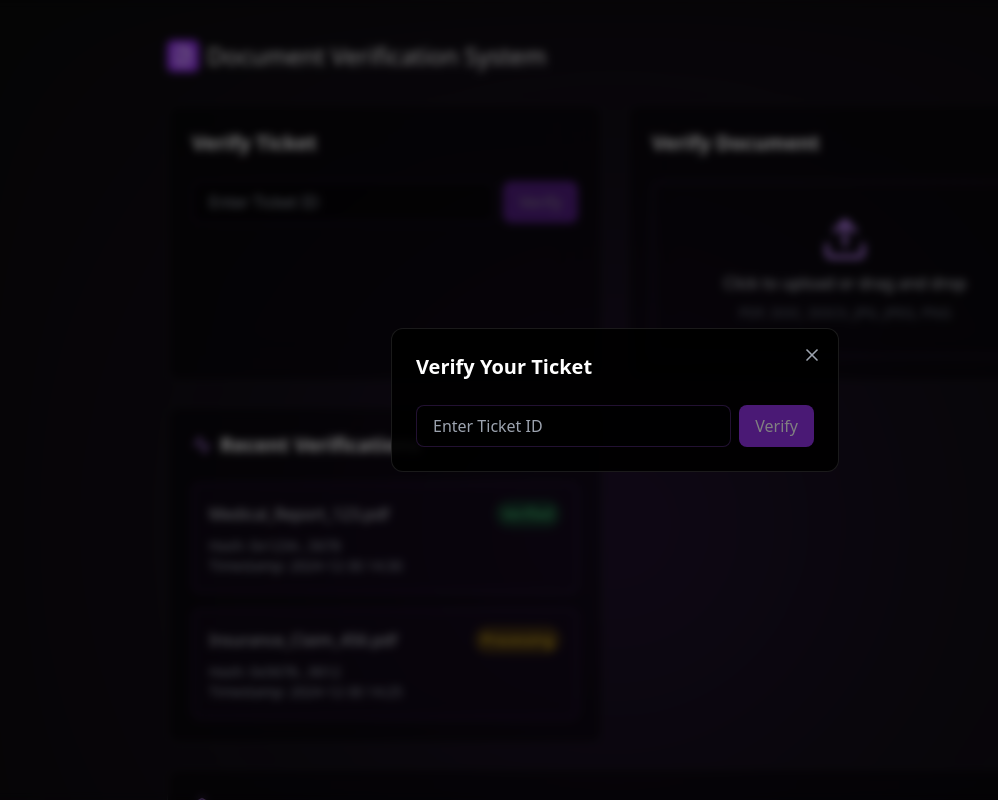
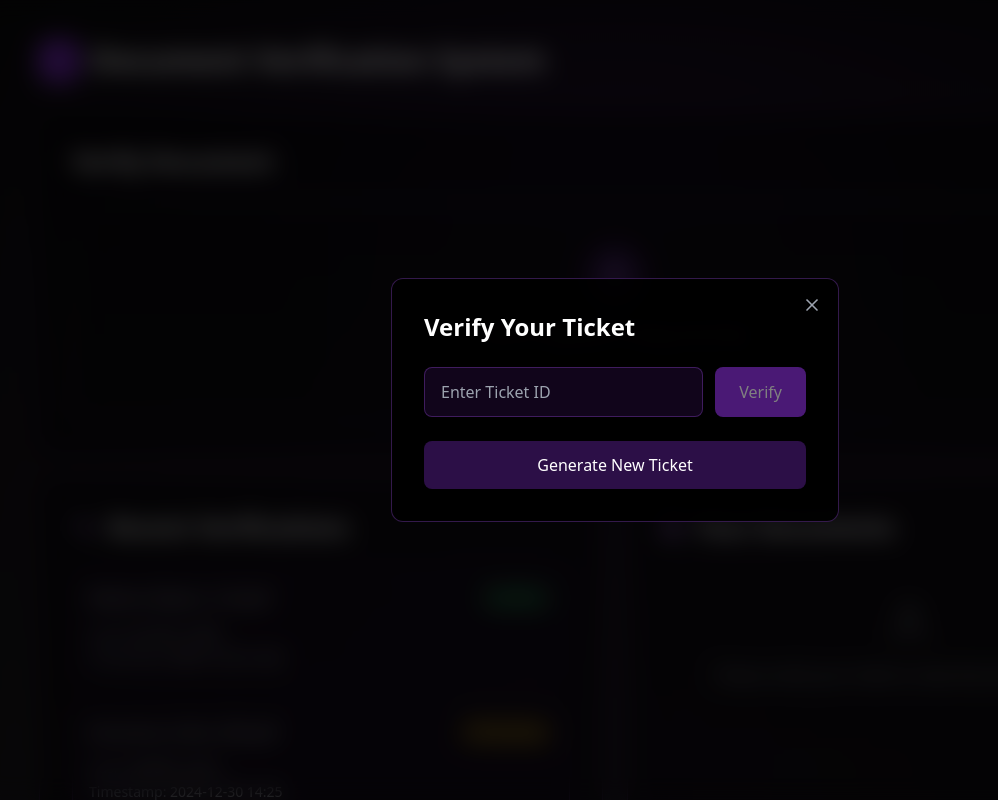
Before and after one commit to Gonna-AI/Frontend, a React (Vite) app: page /smart-contracts in a window 1280 px wide. Shown: the top 800 px of the page, without its empty margins (25-1023 px from the left). Built offline with nearby package versions, Linux system fonts and the light colour scheme; no server answers.

Commit message:
ticket verifcation system for smart contracts page

```diff
--- a/src/pages/SmartContracts.tsx
+++ b/src/pages/SmartContracts.tsx
@@ -1,6 +1,6 @@
 import React, { useState, useEffect } from 'react';
-import { FileCheck, Upload, CheckCircle, XCircle, Activity, Shield, GalleryVerticalEnd, X } from 'lucide-react';
-import axios from 'axios';
+import { FileCheck, Upload, CheckCircle, XCircle, Activity, User, Clock, FileText, X } from 'lucide-react';
+import { ticketApi } from '../config/api';
 
 const DocumentVerification = () => {
   const [selectedFile, setSelectedFile] = useState(null);
@@ -9,6 +9,7 @@ const DocumentVerification = () => {
   const [ticketId, setTicketId] = useState('');
   const [userInfo, setUserInfo] = useState(null);
   const [showTicketModal, setShowTicketModal] = useState(true);
+  const [showUserDetails, setShowUserDetails] = useState(false);
 
   // Placeholder recent verifications
   const recentVerifications = [
@@ -37,7 +38,6 @@ const DocumentVerification = () => {
 
     setIsLoading(true);
     try {
-      // Simulate verification process
       await new Promise(resolve => setTimeout(resolve, 2000));
 
       setVerificationStatus({
@@ -61,11 +61,7 @@ const DocumentVerification = () => {
 
     setIsLoading(true);
     try {
-      const response = await axios.get(`http://localhost:5000/api/chat/history/${ticketId}`, {
-        headers: {
-          'X-Ticket-ID': ticketId
-        }
-      });
+      const response = await ticketApi.getDetails(ticketId);
 
       if (response.data) {
         setUserInfo({
@@ -73,9 +69,14 @@ const DocumentVerification = () => {
           email: response.data.email || 'N/A',
           phone: response.data.phone || 'N/A',
           ticketStatus: 'Active',
-          createdAt: response.data.timestamp
+          ticketId: ticketId,
+          createdAt: response.data.timestamp,
+          totalDocuments: 15,
+          verifiedDocuments: 12,
+          pendingDocuments: 3,
+          lastActivity: '2024-12-30 15:45'
         });
-        setShowTicketModal(false); // Close modal on success
+        setShowTicketModal(false);
       }
     } catch (error) {
       console.error('Ticket verification failed:', error);
@@ -85,124 +86,147 @@ const DocumentVerification = () => {
     }
   };
 
+  const redirectToChatInterface = () => {
+    window.location.href = '/chat';
+  };
+
   return (
-    <div className="min-h-screen flex flex-col items-center justify-center p-6 md:p-10 relative bg-[#0a0a0a]">
+    <div className="min-h-screen flex flex-col items-center justify-center p-6 md:p-10 relative bg-gradient-to-b from-[#0a0a0a] to-[#1a1a1a]">
+      {/* Enhanced gradient background */}
+      <div
+        className="absolute inset-0 opacity-40"
+        style={{
+          background: 'radial-gradient(circle at top, rgba(147,51,234,0.3) 0%, rgba(147,51,234,0.1) 40%, transparent 100%), radial-gradient(circle at bottom, rgba(88,28,135,0.2) 0%, transparent 100%)',
+          filter: 'blur(60px)',
+        }}
+      />
+
+      {/* User Details Popup */}
+      {showUserDetails && userInfo && (
+        <div className="absolute top-24 right-6 w-80 bg-black/90 border border-purple-500/30 rounded-xl shadow-xl z-50">
+          <div className="p-6 space-y-4">
+            <div className="flex justify-between items-center">
+              <h3 className="text-lg font-semibold text-white">User Details</h3>
+              <button onClick={() => setShowUserDetails(false)} className="text-gray-400 hover:text-white">
+                <X className="w-5 h-5" />
+              </button>
+            </div>
+            <div className="space-y-3">
+              <div className="space-y-1">
+                <p className="text-gray-400 text-sm">Contact Information</p>
+                <p className="text-white">{userInfo.name}</p>
+                <p className="text-gray-300 text-sm">{userInfo.email}</p>
+                <p className="text-gray-300 text-sm">{userInfo.phone}</p>
+              </div>
+              <div className="space-y-1">
+                <p className="text-gray-400 text-sm">Account Status</p>
+                <p className="text-green-400 font-medium">{userInfo.ticketStatus}</p>
+                <p className="text-gray-300 text-sm">Created: {new Date(userInfo.createdAt).toLocaleDateString()}</p>
+              </div>
+              <div className="space-y-1">
+                <p className="text-gray-400 text-sm">Document Statistics</p>
+                <div className="grid grid-cols-2 gap-2 text-sm">
+                  <div className="bg-purple-500/10 rounded-lg p-2">
+                    <p className="text-gray-400">Total</p>
+                    <p className="text-white font-medium">{userInfo.totalDocuments}</p>
+                  </div>
+                  <div className="bg-purple-500/10 rounded-lg p-2">
+                    <p className="text-gray-400">Verified</p>
+                    <p className="text-green-400 font-medium">{userInfo.verifiedDocuments}</p>
+                  </div>
+                </div>
+              </div>
+              <div className="space-y-1">
+                <p className="text-gray-400 text-sm">Last Activity</p>
+                <p className="text-gray-300 text-sm">{userInfo.lastActivity}</p>
+              </div>
+              <div className="space-y-1">
+                <p className="text-gray-400 text-sm">Ticket ID</p>
+                <p className="text-white font-mono">{userInfo.ticketId}</p>
+              </div>
+            </div>
+          </div>
+        </div>
+      )}
+
       {/* Ticket Verification Modal */}
       {showTicketModal && (
-        <div className="fixed inset-0 bg-black/50 backdrop-blur-sm z-50 flex items-center justify-center">
-          <div className="bg-black/90 border border-white/10 rounded-xl w-full max-w-md p-6 relative">
+        <div className="fixed inset-0 bg-black/70 backdrop-blur-md z-50 flex items-center justify-center">
+          <div className="bg-black/90 border border-purple-500/30 rounded-xl w-full max-w-md p-8 relative">
             <button
-              onClick={() => userInfo && setShowTicketModal(false)}
-              className="absolute top-4 right-4 text-gray-400 hover:text-white"
+              onClick={() => setShowTicketModal(false)}
+              className="absolute top-4 right-4 text-gray-400 hover:text-white transition-colors"
             >
               <X className="w-5 h-5" />
             </button>
 
-            <h2 className="text-xl font-semibold text-white mb-6">Verify Your Ticket</h2>
+            <h2 className="text-2xl font-semibold text-white mb-6">Verify Your Ticket</h2>
 
-            <div className="space-y-4">
-              <div className="flex gap-2">
+            <div className="space-y-6">
+              <div className="flex gap-3">
                 <input
                   type="text"
                   value={ticketId}
                   onChange={(e) => setTicketId(e.target.value)}
                   placeholder="Enter Ticket ID"
-                  className="flex-1 px-4 py-2 bg-black/40 border border-purple-500/20 rounded-lg text-white"
+                  className="flex-1 px-4 py-3 bg-purple-900/20 border border-purple-500/30 rounded-lg text-white placeholder:text-gray-400 focus:outline-none focus:border-purple-500"
                 />
                 <button
                   onClick={handleTicketVerification}
                   disabled={isLoading || !ticketId}
-                  className="px-4 py-2 bg-purple-600 text-white rounded-lg font-medium hover:bg-purple-700 transition-colors disabled:opacity-50"
+                  className="px-6 py-3 bg-purple-600 text-white rounded-lg font-medium hover:bg-purple-700 transition-colors disabled:opacity-50 disabled:cursor-not-allowed"
                 >
                   Verify
                 </button>
               </div>
 
-              {userInfo && (
-                <div className="p-4 rounded-lg bg-purple-500/5 border border-purple-500/20">
-                  <h3 className="text-lg font-semibold text-white mb-2">User Information</h3>
-                  <div className="space-y-2 text-gray-300">
-                    <p>Name: {userInfo.name}</p>
-                    <p>Email: {userInfo.email}</p>
-                    <p>Status: <span className="text-green-400">{userInfo.ticketStatus}</span></p>
-                    <p>Created: {new Date(userInfo.createdAt).toLocaleString()}</p>
-                  </div>
               <button
-                    onClick={() => setShowTicketModal(false)}
-                    className="mt-4 w-full py-2 bg-purple-600 text-white rounded-lg font-medium hover:bg-purple-700 transition-colors"
+                onClick={redirectToChatInterface}
+                className="w-full px-6 py-3 bg-purple-600/30 text-white rounded-lg font-medium hover:bg-purple-600/50 transition-colors"
               >
-                    Continue to Document Verification
+                Generate New Ticket
               </button>
-                </div>
-              )}
             </div>
           </div>
         </div>
       )}
 
-      {/* Purple gradient background */}
-      <div
-        className="absolute inset-0 opacity-30"
-        style={{
-          background: 'radial-gradient(circle at center, rgba(147,51,234,0.5) 0%, rgba(147,51,234,0.2) 40%, transparent 100%)',
-          filter: 'blur(40px)',
-        }}
-      />
-
-      <div className="w-full max-w-4xl relative z-10">
+      <div className="w-full max-w-6xl relative z-10">
         {/* Header */}
-        <div className="flex items-center gap-2 self-center font-medium text-white mb-8">
-          <div className="flex h-8 w-8 items-center justify-center rounded-md bg-purple-600">
-            <FileCheck className="h-5 w-5" />
+        <div className="flex items-center justify-between mb-8">
+          <div className="flex items-center gap-3">
+            <div className="flex h-10 w-10 items-center justify-center rounded-xl bg-purple-600 shadow-lg shadow-purple-500/20">
+              <FileCheck className="h-6 w-6" />
             </div>
-          <span className="text-2xl">Document Verification System</span>
+            <span className="text-3xl font-semibold text-white">Document Verification System</span>
           </div>
 
-        <div className="grid gap-6 md:grid-cols-2">
-          {/* Ticket Verification Section */}
-          <div className="bg-black/40 backdrop-blur-xl border border-white/10 rounded-xl overflow-hidden">
-            <div className="p-6">
-              <h2 className="text-xl font-semibold text-white mb-6">Verify Ticket</h2>
-
-              <div className="space-y-4">
-                <div className="flex gap-2">
-                  <input
-                    type="text"
-                    value={ticketId}
-                    onChange={(e) => setTicketId(e.target.value)}
-                    placeholder="Enter Ticket ID"
-                    className="flex-1 px-4 py-2 bg-black/40 border border-purple-500/20 rounded-lg text-white"
-                  />
+          {/* User Info Button */}
+          {userInfo && (
             <button
-                    onClick={handleTicketVerification}
-                    disabled={isLoading || !ticketId}
-                    className="px-4 py-2 bg-purple-600 text-white rounded-lg font-medium hover:bg-purple-700 transition-colors disabled:opacity-50"
+              onClick={() => setShowUserDetails(!showUserDetails)}
+              className="flex items-center gap-4 bg-purple-900/20 border border-purple-500/30 rounded-xl p-4 hover:bg-purple-900/30 transition-colors"
             >
-                    Verify
+              <div className="flex h-10 w-10 items-center justify-center rounded-full bg-purple-600">
+                <User className="h-5 w-5" />
+              </div>
+              <div className="text-left">
+                <h3 className="text-white font-medium">{userInfo.name}</h3>
+                <p className="text-gray-400 text-sm">
+                  Ticket: {userInfo.ticketId} • {userInfo.verifiedDocuments} verified
+                </p>
+              </div>
             </button>
+          )}
         </div>
 
-                {userInfo && (
-                  <div className="p-4 rounded-lg bg-purple-500/5 border border-purple-500/20">
-                    <h3 className="text-lg font-semibold text-white mb-2">User Information</h3>
-                    <div className="space-y-2 text-gray-300">
-                      <p>Name: {userInfo.name}</p>
-                      <p>Email: {userInfo.email}</p>
-                      <p>Status: <span className="text-green-400">{userInfo.ticketStatus}</span></p>
-                      <p>Created: {new Date(userInfo.createdAt).toLocaleString()}</p>
-                    </div>
-                  </div>
-                )}
-              </div>
-            </div>
-          </div>
+        <div className="grid gap-6">
+          {/* Upload Section */}
+          <div className="bg-black/40 backdrop-blur-xl border border-purple-500/20 rounded-xl overflow-hidden shadow-xl">
+            <div className="p-8">
+              <h2 className="text-2xl font-semibold text-white mb-6">Verify Document</h2>
 
-          {/* Upload Section */}
-          <div className="bg-black/40 backdrop-blur-xl border border-white/10 rounded-xl overflow-hidden">
-            <div className="p-6">
-              <h2 className="text-xl font-semibold text-white mb-6">Verify Document</h2>
-
-              <div className="border-2 border-dashed border-purple-500/20 rounded-lg p-8 text-center">
+              <div className="border-2 border-dashed border-purple-500/30 rounded-xl p-10 text-center transition-colors hover:border-purple-500/50">
                 <input
                   type="file"
                   onChange={handleFileSelect}
@@ -211,27 +235,29 @@ const DocumentVerification = () => {
                   accept=".pdf,.doc,.docx,.jpg,.jpeg,.png"
                 />
                 <label htmlFor="fileInput" className="cursor-pointer">
-                  <div className="flex flex-col items-center space-y-2">
-                    <Upload className="h-12 w-12 text-purple-400" />
-                    <span className="text-gray-300">
+                  <div className="flex flex-col items-center space-y-3">
+                    <div className="p-4 bg-purple-600/20 rounded-full">
+                      <Upload className="h-8 w-8 text-purple-400" />
+                    </div>
+                    <span className="text-lg text-gray-300">
                       Click to upload or drag and drop
                     </span>
                     <span className="text-sm text-gray-500">
-                      PDF, DOC, DOCX, JPG, JPEG, PNG
+                      Support for PDF, DOC, DOCX, JPG, JPEG, PNG
                     </span>
                   </div>
                 </label>
               </div>
 
               {selectedFile && (
-                <div className="mt-4">
+                <div className="mt-6">
                   <p className="text-gray-400">
-                    Selected file: {selectedFile.name}
+                    Selected file: <span className="text-white">{selectedFile.name}</span>
                   </p>
                   <button
                     onClick={handleVerification}
                     disabled={isLoading}
-                    className="mt-4 w-full py-2 bg-purple-600 text-white rounded-lg font-medium hover:bg-purple-700 transition-colors"
+                    className="mt-4 w-full py-3 bg-purple-600 text-white rounded-lg font-medium hover:bg-purple-700 transition-colors disabled:opacity-50"
                   >
                     {isLoading ? 'Processing...' : 'Verify Document'}
                   </button>
@@ -239,27 +265,27 @@ const DocumentVerification = () => {
               )}
 
               {verificationStatus && (
-                <div className={`mt-4 p-4 rounded-lg backdrop-blur-sm ${
+                <div className={`mt-6 p-6 rounded-xl backdrop-blur-sm ${
                   verificationStatus.success
                     ? 'bg-green-500/10 border border-green-500/30'
                     : 'bg-red-500/10 border border-red-500/30'
                 }`}>
                   {verificationStatus.success ? (
-                    <div className="flex flex-col gap-2">
+                    <div className="flex flex-col gap-3">
                       <div className="flex items-center gap-2 text-green-400">
                         <CheckCircle className="w-5 h-5" />
-                        <span>Verification Successful</span>
+                        <span className="font-medium">Verification Successful</span>
                       </div>
-                      <div className="text-sm text-gray-400">
-                        <p>Document Hash: {verificationStatus.documentHash}</p>
-                        <p>Transaction: {verificationStatus.transactionHash}</p>
-                        <p>Timestamp: {new Date(verificationStatus.timestamp).toLocaleString()}</p>
+                      <div className="space-y-2 text-sm text-gray-400">
+                        <p>Document Hash: <span className="text-gray-300">{verificationStatus.documentHash}</span></p>
+                        <p>Transaction: <span className="text-gray-300">{verificationStatus.transactionHash}</span></p>
+                        <p>Timestamp: <span className="text-gray-300">{new Date(verificationStatus.timestamp).toLocaleString()}</span></p>
                       </div>
                     </div>
                   ) : (
                     <div className="flex items-center gap-2 text-red-400">
                       <XCircle className="w-5 h-5" />
-                      <span>{verificationStatus.error}</span>
+                      <span className="font-medium">{verificationStatus.error}</span>
                     </div>
                   )}
                 </div>
@@ -267,23 +293,24 @@ const DocumentVerification = () => {
             </div>
           </div>
 
+          <div className="grid gap-6 md:grid-cols-2">
             {/* Recent Verifications */}
-          <div className="bg-black/40 backdrop-blur-xl border border-white/10 rounded-xl overflow-hidden">
-            <div className="p-6">
-              <div className="flex items-center gap-2 mb-6">
-                <Activity className="w-5 h-5 text-purple-400" />
-                <h2 className="text-xl font-semibold text-white">Recent Verifications</h2>
+            <div className="bg-black/40 backdrop-blur-xl border border-purple-500/20 rounded-xl overflow-hidden shadow-xl">
+              <div className="p-8">
+                <div className="flex items-center gap-3 mb-6">
+                  <Activity className="w-6 h-6 text-purple-400" />
+                  <h2 className="text-2xl font-semibold text-white">Recent Verifications</h2>
                 </div>
 
                 <div className="space-y-4">
                   {recentVerifications.map((verification, index) => (
                     <div
                       key={index}
-                    className="p-4 rounded-lg bg-purple-500/5 border border-purple-500/20 backdrop-blur-sm"
+                      className="p-4 rounded-xl bg-purple-500/5 border border-purple-500/20 backdrop-blur-sm hover:border-purple-500/30 transition-colors"
                     >
-                    <div className="flex items-center justify-between mb-2">
-                      <span className="text-gray-300">{verification.documentName}</span>
-                      <span className={`px-2 py-1 rounded-full text-sm ${
+                      <div className="flex items-center justify-between mb-3">
+                        <span className="text-gray-300 font-medium">{verification.documentName}</span>
+                        <span className={`px-3 py-1 rounded-full text-sm font-medium ${
                           verification.status === 'Verified'
                             ? 'bg-green-500/20 text-green-400'
                             : 'bg-yellow-500/20 text-yellow-400'
@@ -291,43 +318,60 @@ const DocumentVerification = () => {
                           {verification.status}
                         </span>
                       </div>
-                    <div className="text-sm text-gray-400">
-                      <p>Hash: {verification.hash}</p>
-                      <p>Timestamp: {verification.timestamp}</p>
+                      <div className="text-sm space-y-1 text-gray-400">
+                        <p>Hash: <span className="text-gray-300">{verification.hash}</span></p>
+                        <p>Timestamp: <span className="text-gray-300">{verification.timestamp}</span></p>
                       </div>
                     </div>
                   ))}
                 </div>
               </div>
             </div>
+
+            {/* User Statistics */}
+            <div className="bg-black/40 backdrop-blur-xl border border-purple-500/20 rounded-xl overflow-hidden shadow-xl">
+              <div className="p-8">
+                <div className="flex items-center gap-3 mb-6">
+                  <FileText className="w-6 h-6 text-purple-400" />
+                  <h2 className="text-2xl font-semibold text-white">Your Documents</h2>
                 </div>
 
-        {/* System Status */}
-        <div className="mt-6 bg-black/40 backdrop-blur-xl border border-white/10 rounded-xl overflow-hidden">
-          <div className="p-6">
-            <div className="flex items-center gap-2 mb-6">
-              <Shield className="w-5 h-5 text-purple-400" />
-              <h2 className="text-xl font-semibold text-white">System Status</h2>
+                {userInfo ? (
+                  <div className="grid gap-4">
+                    <div className="p-6 rounded-xl bg-purple-500/5 border border-purple-500/20 backdrop-blur-sm">
+                      <p className="text-gray-400 mb-2">Total Documents</p>
+                      <p className="text-3xl font-semibold text-white">{userInfo.totalDocuments}</p>
                     </div>
-
-            <div className="grid gap-4 md:grid-cols-3">
-              <div className="p-4 rounded-lg bg-purple-500/5 border border-purple-500/20 backdrop-blur-sm">
-                <p className="text-gray-400 mb-2">Documents Verified</p>
-                <p className="text-2xl font-semibold text-white">1,234</p>
+                    <div className="grid grid-cols-2 gap-4">
+                      <div className="p-6 rounded-xl bg-purple-500/5 border border-purple-500/20 backdrop-blur-sm">
+                        <p className="text-gray-400 mb-2">Verified</p>
+                        <p className="text-3xl font-semibold text-green-400">{userInfo.verifiedDocuments}</p>
                       </div>
-              <div className="p-4 rounded-lg bg-purple-500/5 border border-purple-500/20 backdrop-blur-sm">
-                <p className="text-gray-400 mb-2">Average Time</p>
-                <p className="text-2xl font-semibold text-white">2.5s</p>
+                      <div className="p-6 rounded-xl bg-purple-500/5 border border-purple-500/20 backdrop-blur-sm">
+                        <p className="text-gray-400 mb-2">Pending</p>
+                        <p className="text-3xl font-semibold text-yellow-400">{userInfo.pendingDocuments}</p>
                       </div>
-              <div className="p-4 rounded-lg bg-purple-500/5 border border-purple-500/20 backdrop-blur-sm">
-                <p className="text-gray-400 mb-2">System Status</p>
-                <p className="text-2xl font-semibold text-green-400">Active</p>
+                    </div>
+                    <div className="p-6 rounded-xl bg-purple-500/5 border border-purple-500/20 backdrop-blur-sm">
+                      <p className="text-gray-400 mb-2">Last Activity</p>
+                      <div className="flex items-center gap-2">
+                        <Clock className="w-5 h-5 text-purple-400" />
+                        <p className="text-white">{userInfo.lastActivity}</p>
+                      </div>
+                    </div>
+                  </div>
+                ) : (
+                  <div className="text-center p-8 text-gray-400">
+                    <User className="w-12 h-12 mx-auto mb-4 opacity-50" />
+                    <p>Please verify your ticket to view document statistics</p>
+                  </div>
+                )}
               </div>
             </div>
           </div>
         </div>
 
-        <div className="text-center text-xs text-gray-400 mt-6">
+        <div className="text-center text-sm text-gray-400 mt-8">
           Secured by Blockchain Technology • All documents are encrypted and verified
         </div>
       </div>
```
Lines whose indentation alone changed are shown as unchanged.
